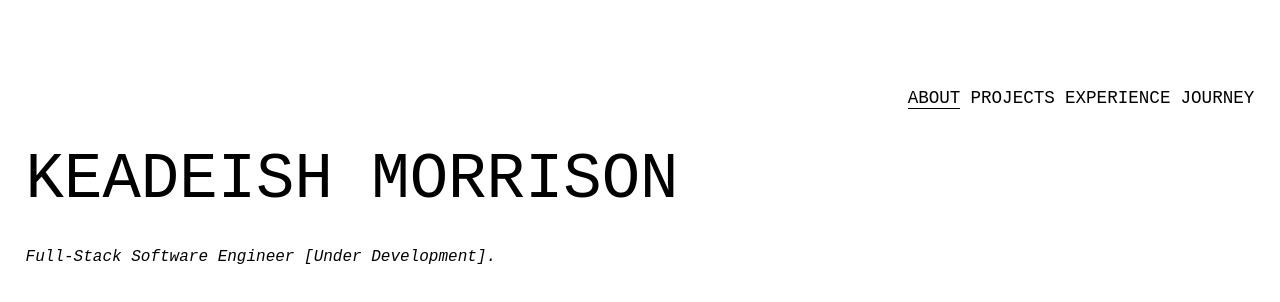
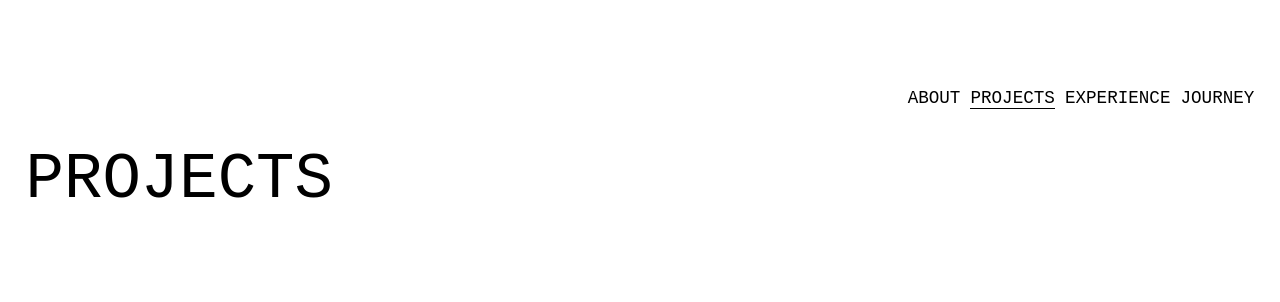
Before and after one commit to keadeish/portfolio, a React (Create React App) app: page /projects in a window 1280 px wide. Shown: the top 302 px of the page. Built offline with nearby package versions, Linux system fonts and the light colour scheme.

Commit message:
added react-router

```diff
--- a/package.json
+++ b/package.json
@@ -12,6 +12,7 @@
     "@types/react-dom": "^18.0.0",
     "react": "^18.2.0",
     "react-dom": "^18.2.0",
+    "react-router-dom": "^6.9.0",
     "react-scripts": "5.0.1",
     "typescript": "^4.4.2",
     "web-vitals": "^2.1.0"
--- a/src/App.css
+++ b/src/App.css
@@ -14,6 +14,8 @@
 #journey {
   font-family: "Courier New", Courier, monospace;
   font-size: 1.1rem;
+  color: black;
+  text-decoration: none;
 }
 
 #about:hover,
@@ -24,8 +26,15 @@
   cursor: pointer;
 }
 
-#about {
+#aboutSelected,
+#experienceSelected,
+#journeySelected,
+#projectsSelected {
   border-bottom: 1px solid black;
+  text-decoration: none;
+  font-family: "Courier New", Courier, monospace;
+  font-size: 1.1rem;
+  color: black;
 }
 
 .title {
--- a/src/App.tsx
+++ b/src/App.tsx
@@ -1,14 +1,22 @@
 import "./App.css";
-import { Header } from "./components/Header";
+import { BrowserRouter as Router, Route, Routes } from 'react-router-dom'
+import { Homepage } from "./components/Homepage";
+import { Projects } from "./components/Projects";
+import { Experience } from "./components/Experience";
+import { Journey } from "./components/Journey";
+// import { BrowserRouter, Routes, Route } from "react-router-dom";
 function App() {
+
   return (
-    <div>
-      <Header />
-      <p className="title">KEADEISH MORRISON</p>
-      <p className="subheading">
-        <i>Full-Stack Software Engineer [Under Development].</i>
-      </p>
-    </div>
+    <Router>
+      <Routes>
+        <Route path="/" element={<Homepage />} />
+        <Route path="/about" element={<Homepage />} />
+        <Route path="/projects" element={<Projects />} />
+        <Route path="/experience" element={<Experience />} />
+        <Route path="/journey" element={<Journey />} />
+      </Routes>
+    </Router>
   );
 }
 
--- /dev/null
+++ b/src/Utils/Interfaces.ts
@@ -0,0 +1,3 @@
+export interface ILinks {
+    selectedLink: any
+}
--- /dev/null
+++ b/src/components/Experience.tsx
@@ -0,0 +1,15 @@
+import { Header } from "./Header"
+
+export function Experience(): JSX.Element {
+    let name = 'experience'
+    return (
+        <div>
+            <Header selectedLink={name} />
+            <p className="title">Experience</p>
+            <p className="subheading">
+                {/* <i>Full-Stack Software Engineer [Under Development].</i> */}
+            </p>
+        </div>
+
+    )
+}
--- a/src/components/Header.tsx
+++ b/src/components/Header.tsx
@@ -1,12 +1,28 @@
-export function Header(): JSX.Element {
+import { Link } from 'react-router-dom'
+import { ILinks } from '../Utils/Interfaces';
+export function Header({ selectedLink }: ILinks): JSX.Element {
+  //fix hyperlink colour and underline
+  let pages = ["about", "projects", "experience", "journey"]
   return (
     <>
-      <div id="headerContainer">
-        <div id="about">ABOUT</div>
-        <div id="projects">PROJECTS</div>
-        <div id="experience">EXPERIENCE</div>
-        <div id="journey">JOURNEY</div>
+      <div id='headerContainer'>
+
+        {pages.map((page, i) => {
+
+          if (selectedLink === page) {
+            return (
+              <Link id={`${selectedLink}Selected`} to={`/${page}`} key={i}>{page.toLocaleUpperCase()}</Link>)
+          }
+          return (
+            <Link id={`${page}`} to={`/${page}`} key={i}>{page.toLocaleUpperCase()}</Link>)
+
+        }
+
+        )}
+
       </div>
+
     </>
   );
 }
+//figure how to remove "/about"
--- /dev/null
+++ b/src/components/Homepage.tsx
@@ -0,0 +1,15 @@
+import { Header } from "./Header"
+
+export function Homepage(): JSX.Element {
+    let name = 'about'
+    return (
+        <div>
+            <Header selectedLink={name} />
+            <p className="title">KEADEISH MORRISON</p>
+            <p className="subheading">
+                <i>Full-Stack Software Engineer [Under Development].</i>
+            </p>
+        </div>
+
+    )
+}
--- /dev/null
+++ b/src/components/Journey.tsx
@@ -0,0 +1,14 @@
+import { Header } from "./Header"
+export function Journey(): JSX.Element {
+    let name = 'journey'
+    return (
+        <div>
+            <Header selectedLink={name} />
+            <p className="title">Journey</p>
+            <p className="subheading">
+                {/* <i>Full-Stack Software Engineer [Under Development].</i> */}
+            </p>
+        </div>
+
+    )
+}
--- /dev/null
+++ b/src/components/Projects.tsx
@@ -0,0 +1,14 @@
+import { Header } from "./Header";
+
+export function Projects(): JSX.Element {
+    let name = 'projects'
+    return (
+        <div>
+            <Header selectedLink={name} />
+            <p className="title">PROJECTS</p>
+            <p className="subheading">
+                {/* <i>Full-Stack Software Engineer [Under Development].</i> */}
+            </p>
+        </div>
+    )
+}
```
Also changed, not shown: 1 other file (tests, documents, lock files or other folders).
